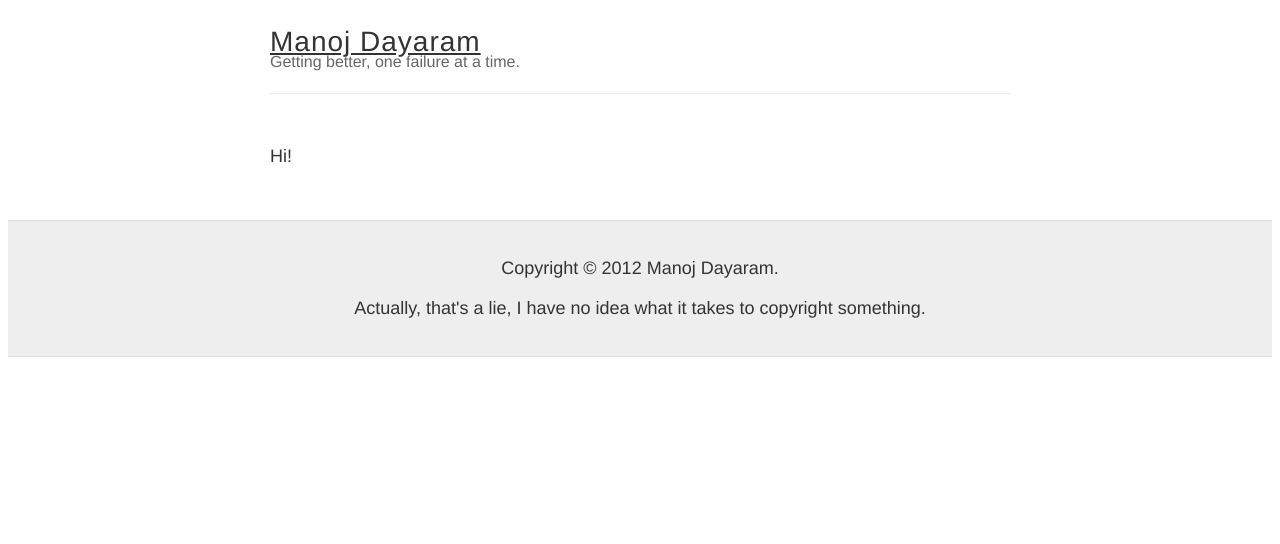
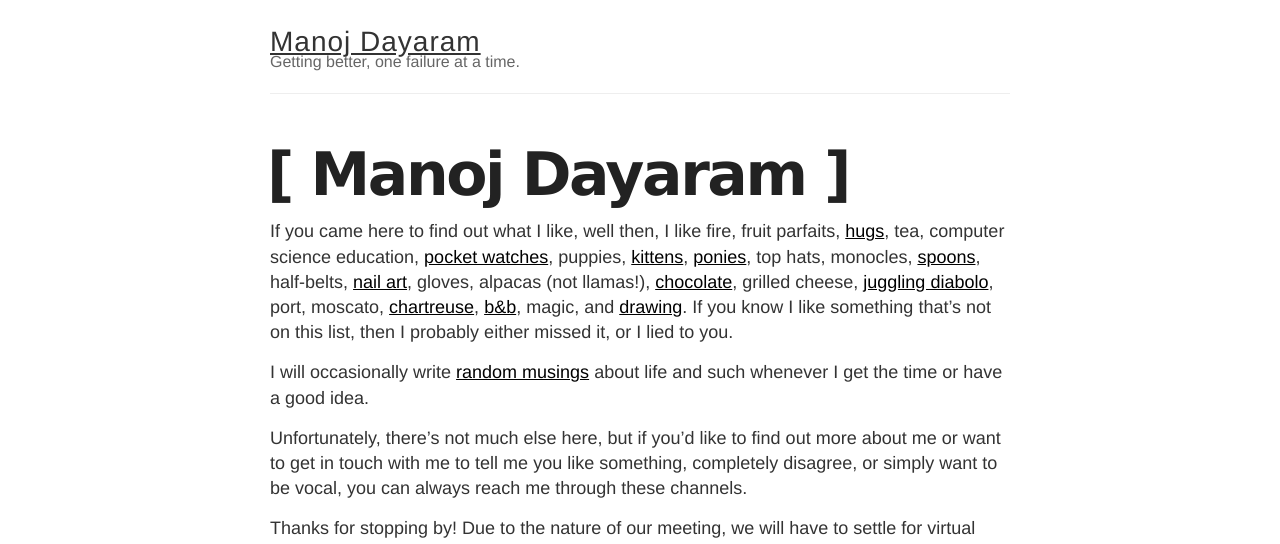
Before and after one commit to mdayaram/mdayaram.github.io, a Jekyll site: the page built from index.md, in a window 1280 px wide. Shown: the top 544 px of the page. Built offline with Jekyll 4.4.1, drawn with Linux system fonts in a browser that asks for light colours; some of the changed text lies outside the part shown.

Commit message:
added some info to index page

```diff
--- a/index.md
+++ b/index.md
@@ -1,7 +1,42 @@
 ---
 layout: default
-title: Hi, friend!
+title: Manoj Dayaram
 permalink: /
 ---
 
-Hi!
+# [      Manoj Dayaram      ]
+
+<p id="currently"></p>
+
+If you came here to find out what I like, well then, I like fire,
+fruit parfaits, [hugs](/p/everybodyhurts), tea, computer science
+education, [pocket watches](http://www.iwcpocketwatch.com/),
+puppies, [kittens](http://www.lolcats.com),
+[ponies](http://mlp.wikia.com),
+top hats, monocles,
+[spoons](https://medium.com/@_noj_/the-ultimate-eating-utensil-33831153972f),
+half-belts, [nail art](https://www.youtube.com/watch?v=DaYfonm51Lo),
+gloves, alpacas (not llamas!), [chocolate](http://www.dandelionchocolate.com/),
+grilled cheese, [juggling diabolo](/images/manoj_diabolo.gif),
+port, moscato,
+[chartreuse](http://www.chartreuse.fr/green-chartreuse;fiche;3;uk.html),
+[b&amp;b](http://www.bandbliqueur.com/), magic, and
+[drawing](http://blog.noj.cc/tagged/sketch).  If you know I like
+something that's not on this list, then I probably either missed
+it, or I lied to you.
+
+I will occasionally write [random musings](/blog) about life
+and such whenever I get the time or have a good idea.
+
+Unfortunately, there's not much else here, but if you'd like to find out
+more about me or want to get in touch with me to tell me you like something,
+completely disagree, or simply want to be vocal, you can always reach me
+through these channels.
+
+<p id="contacts"></p>
+
+Thanks for stopping by!  Due to the nature of our meeting, we will have to
+settle for virtual hugs for now, but looking forward to hug you for real
+soon!
+
+![&lt;3](/images/virtual-hug.gif "&lt;3")
```
